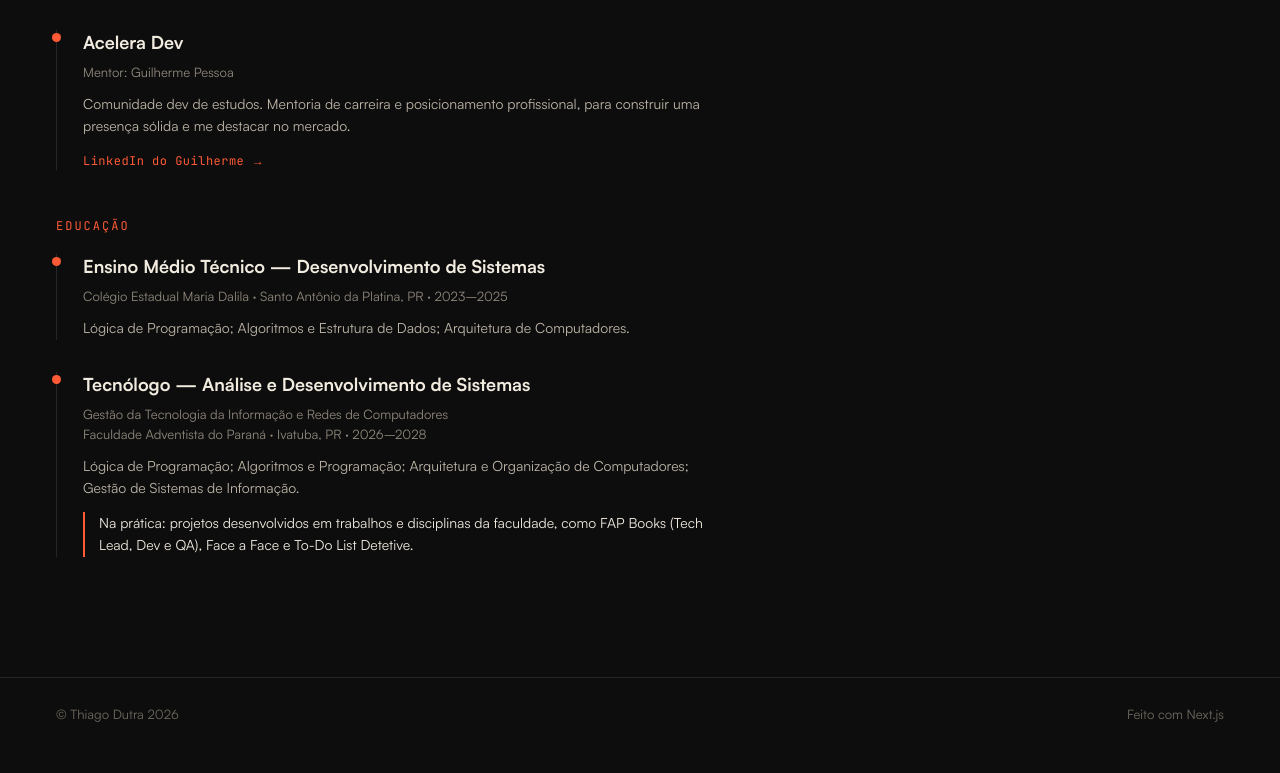
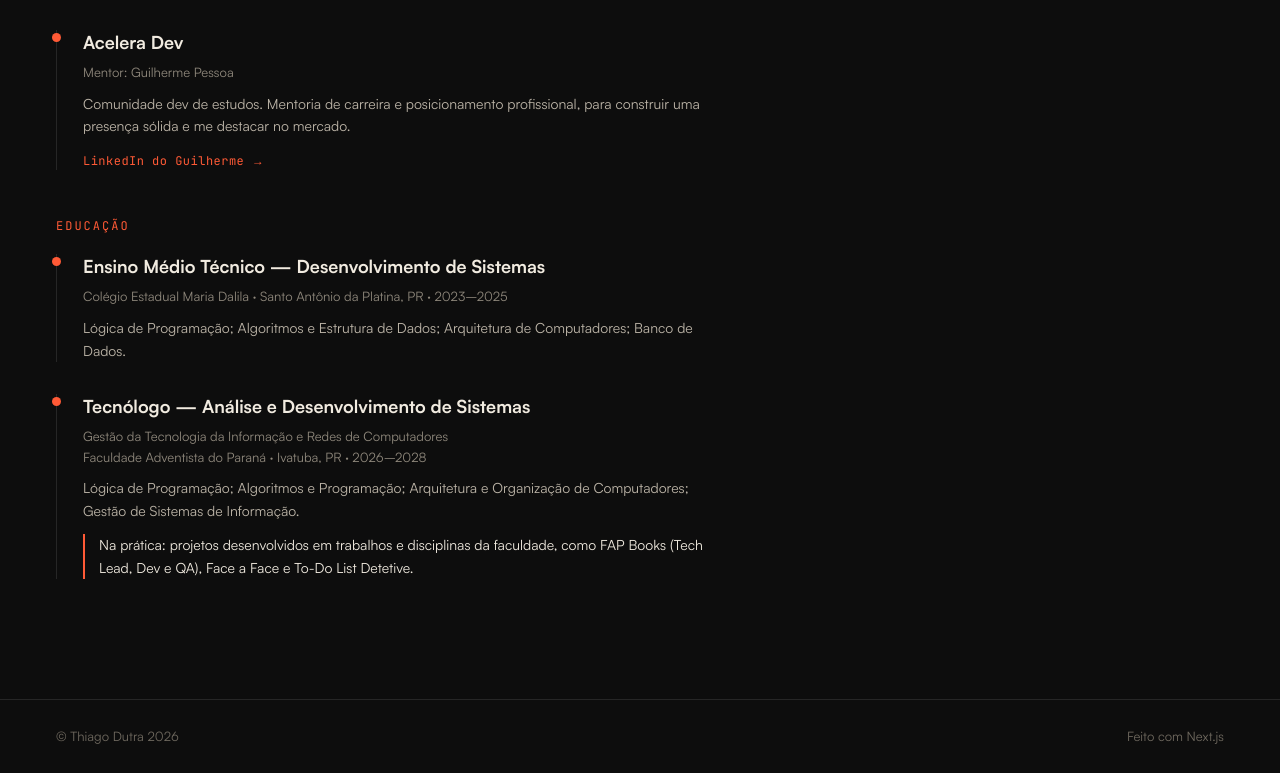
Before and after one commit to dutrathiagodev/portifolio, a Next.js app: page /sobre in a window 1280 px wide. Shown: the part 2210-2983 px from the top of the page. Before the commit the page ends 2961 px from the top, so only its background shows below. Built offline with nearby package versions, Linux system fonts and the light colour scheme; no server answers.

Commit message:
feat(sobre): inclui Banco de Dados nas disciplinas do Ensino Médio Técnico

```diff
--- a/src/content/sobre.ts
+++ b/src/content/sobre.ts
@@ -88,7 +88,7 @@ export const aboutContent: AboutContent = {
         "Colégio Estadual Maria Dalila · Santo Antônio da Platina, PR · 2023–2025",
       ],
       detail:
-        "Lógica de Programação; Algoritmos e Estrutura de Dados; Arquitetura de Computadores.",
+        "Lógica de Programação; Algoritmos e Estrutura de Dados; Arquitetura de Computadores; Banco de Dados.",
     },
     {
       title: "Tecnólogo — Análise e Desenvolvimento de Sistemas",
```
